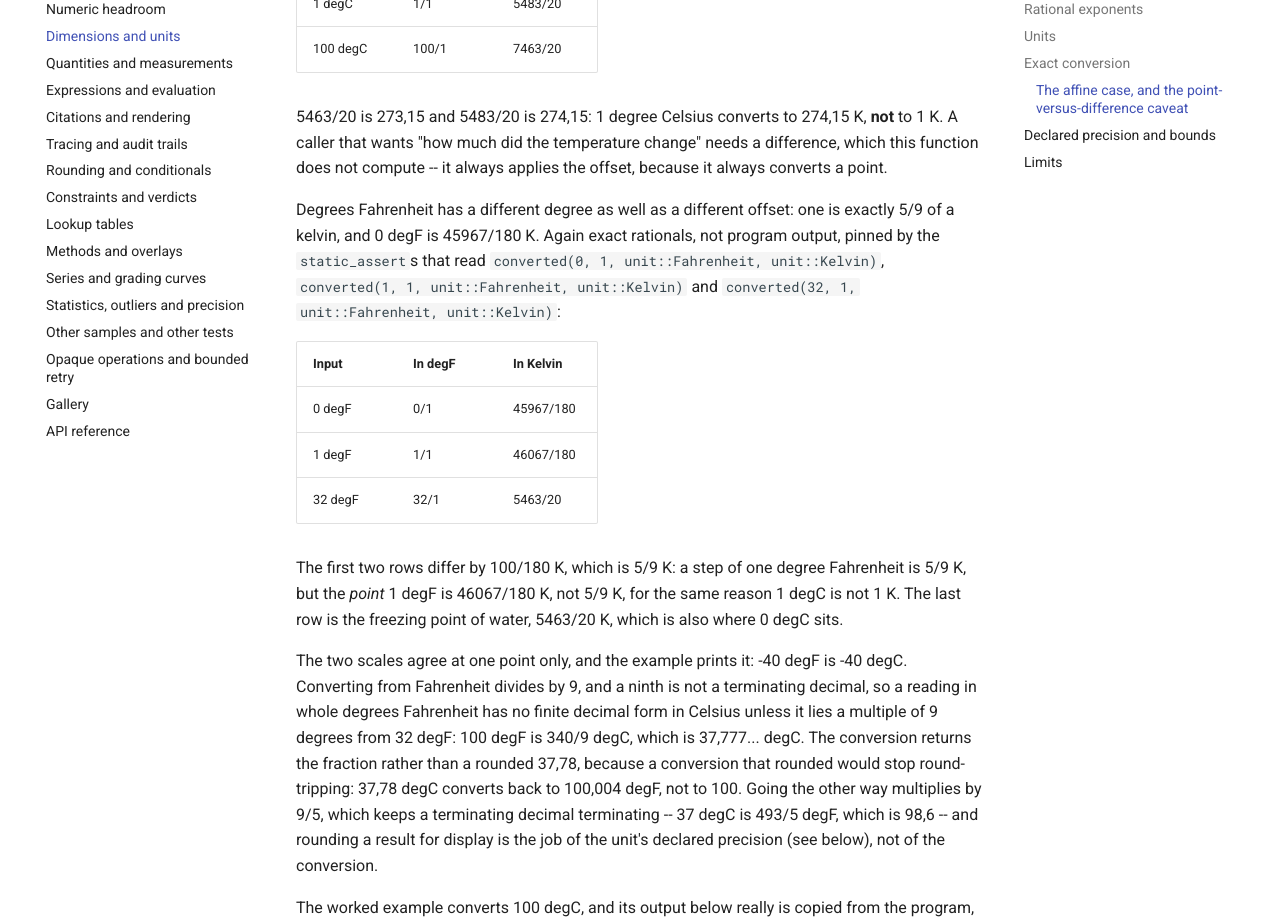
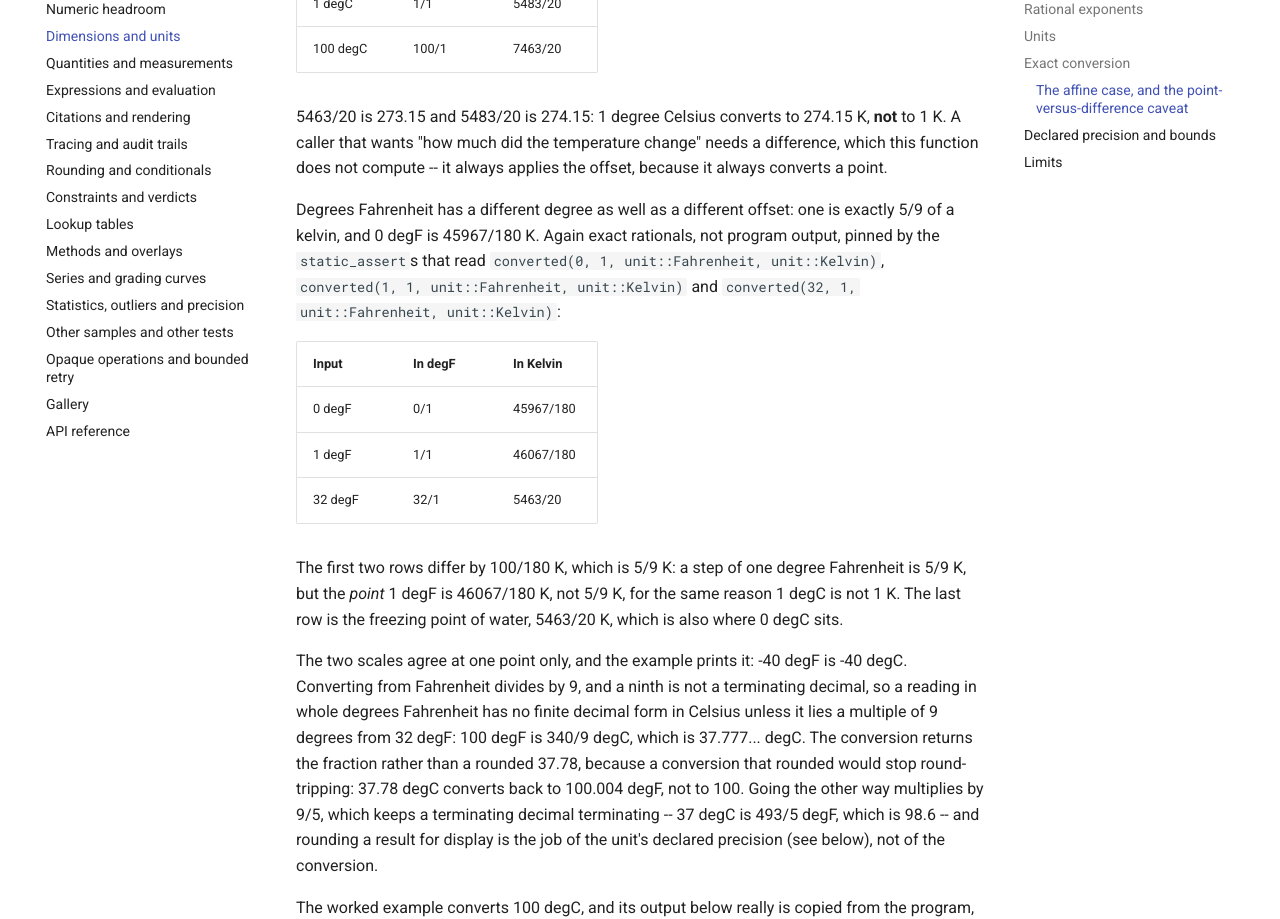
Before and after one commit to LASTRADA-Software/formula-cpp, an MkDocs documentation site: the page built from docs/dimensions.md, in a window 1280 px wide and 1400 px high, scrolled down 4487 px. Shown: the part 153-1072 px from the top of the window. Built offline with MkDocs 1.6.1 and Material for MkDocs 9.7.7, drawn with Linux system fonts in a browser that asks for light colours; comment, search, counter and statistics services are not loaded.

```diff
--- a/docs/dimensions.md
+++ b/docs/dimensions.md
@@ -209,8 +209,8 @@ in `test/unit_tests.cpp` that read `converted(0, 1, unit::Celsius, unit::Kelvin)
 | 1 degC   | 1/1     | 5483/20   |
 | 100 degC | 100/1   | 7463/20   |
 
-5463/20 is 273,15 and 5483/20 is 274,15: 1 degree Celsius converts to
-274,15 K, **not** to 1 K. A caller that wants "how much did the temperature
+5463/20 is 273.15 and 5483/20 is 274.15: 1 degree Celsius converts to
+274.15 K, **not** to 1 K. A caller that wants "how much did the temperature
 change" needs a difference, which this function does not compute -- it always
 applies the offset, because it always converts a point.
 
@@ -236,11 +236,11 @@ The two scales agree at one point only, and the example prints it: -40 degF is
 -40 degC. Converting from Fahrenheit divides by 9, and a ninth is not a
 terminating decimal, so a reading in whole degrees Fahrenheit has no finite
 decimal form in Celsius unless it lies a multiple of 9 degrees from 32 degF:
-100 degF is 340/9 degC, which is 37,777... degC. The conversion returns the
-fraction rather than a rounded 37,78, because a conversion that rounded would
-stop round-tripping: 37,78 degC converts back to 100,004 degF, not to 100.
+100 degF is 340/9 degC, which is 37.777... degC. The conversion returns the
+fraction rather than a rounded 37.78, because a conversion that rounded would
+stop round-tripping: 37.78 degC converts back to 100.004 degF, not to 100.
 Going the other way multiplies by 9/5, which keeps a terminating decimal
-terminating -- 37 degC is 493/5 degF, which is 98,6 -- and rounding a result for
+terminating -- 37 degC is 493/5 degF, which is 98.6 -- and rounding a result for
 display is the job of the unit's declared precision (see below), not of the
 conversion.
 
```
Also changed, not shown: docs/expressions.md (+2 -2 lines), 6 other files.
